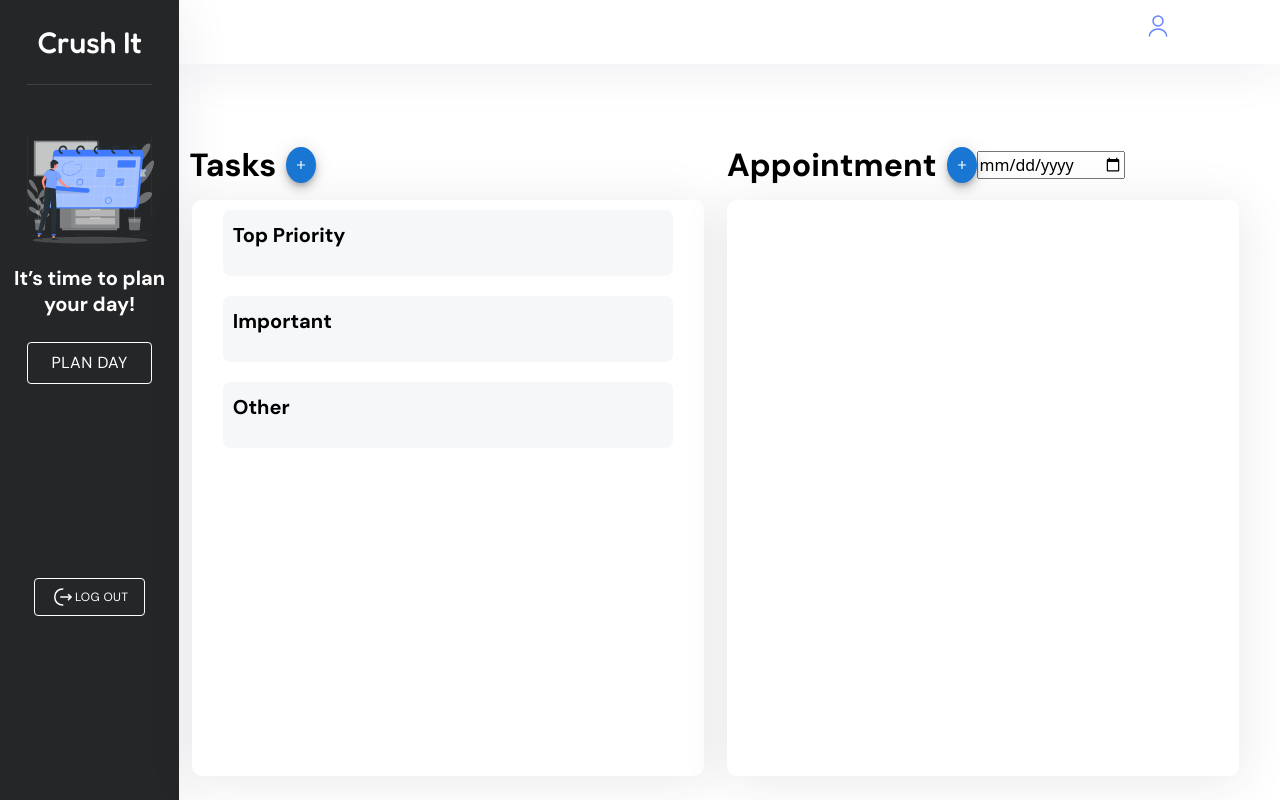
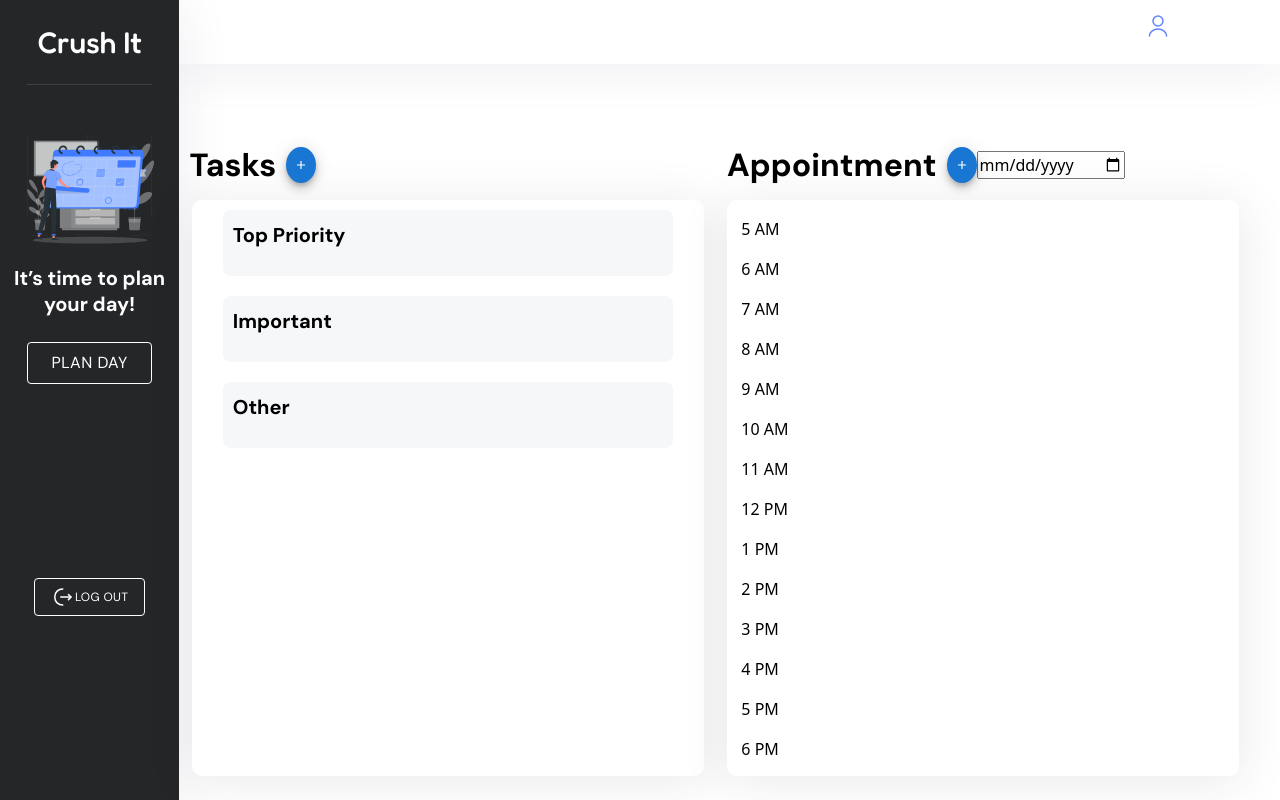
Before and after one commit to neilpatel13/CS490-Project, a React (Vite) app in the folder frontend/: page /tasks in a window 1280 px wide. Built offline with nearby package versions, Linux system fonts and the light colour scheme; sample sign-in values are in the browser's storage.

Commit message:
Adding the time slots to initial screen

```diff
--- a/frontend/src/components/Appointment.jsx
+++ b/frontend/src/components/Appointment.jsx
@@ -1,7 +1,6 @@
 import React, { useState, useEffect } from "react";
 import { Box, Fab } from "@mui/material";
 import { DragDropContext, Draggable } from "react-beautiful-dnd";
-import useGoogleCalendar from "./useGoogleCalendar";
 import AddIcon from "@mui/icons-material/Add";
 
 const AppointmentComponent = () => {
@@ -24,6 +23,7 @@ const AppointmentComponent = () => {
   const SCOPES = "https://www.googleapis.com/auth/calendar.readonly";
 
   let tokenClient;
+
   const abortController = new AbortController();
 
   const handleAuthClick = async () => {
@@ -53,6 +53,18 @@ const AppointmentComponent = () => {
   };
 
   useEffect(() => {
+    const initialTimeSlot = [...Array(16)].map((_, index) => {
+      const hour = 5 + index;
+      if (hour < 5 || hour >= 21) {
+        return { hour: "", events: [] };
+      }
+      return {
+        hour:
+          hour === 12 ? "12 PM" : hour <= 11 ? `${hour} AM` : `${hour - 12} PM`,
+        events: [],
+      };
+    });
+    setTimeSlots(initialTimeSlot);
     if (initialized) {
       // Load Google API client script only if initialized
       async function gapiLoaded() {
@@ -204,6 +216,7 @@ const AppointmentComponent = () => {
         </div>
         <Fab
           onClick={initializeGoogleCalendar}
+          data-testid="connectCalendar"
           size="small"
           color="primary"
           aria-label="add"
@@ -213,6 +226,7 @@ const AppointmentComponent = () => {
         </Fab>
         <input
           type="date"
+          data-testid="appointmentDateInput"
           value={selectedDate}
           onChange={(e) => handleDateChange(e.target.value)}
         />
@@ -245,7 +259,11 @@ const AppointmentComponent = () => {
           >
             <DragDropContext onDragEnd={() => {}}>
               {timeSlots.map((timeSlot, index) => (
-                <div key={index} style={{ height: "40px", display: "flex" }}>
+                <div
+                  key={index}
+                  data-testid="time-slot"
+                  style={{ height: "40px", display: "flex" }}
+                >
                   <div style={{ width: "50px", height: "50px" }}>
                     {timeSlot.hour}
                   </div>
```
